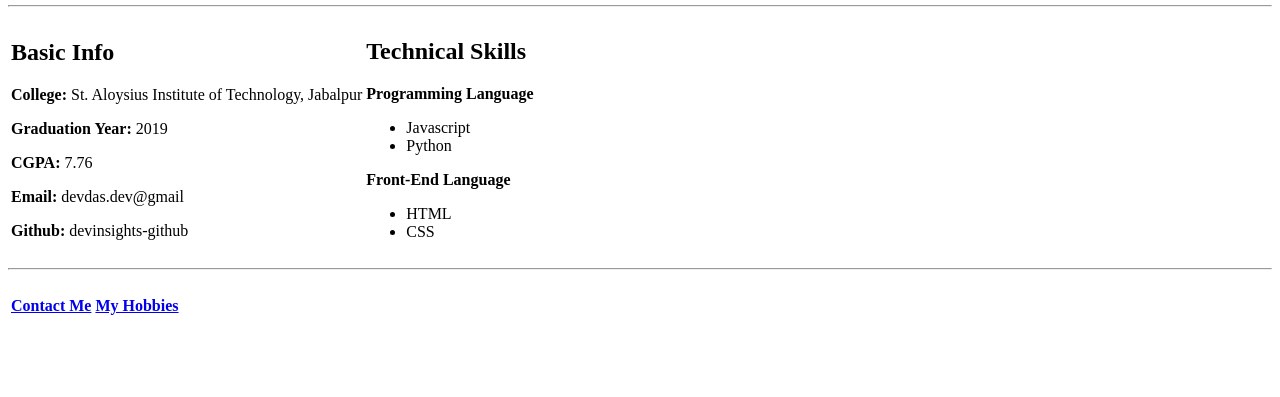
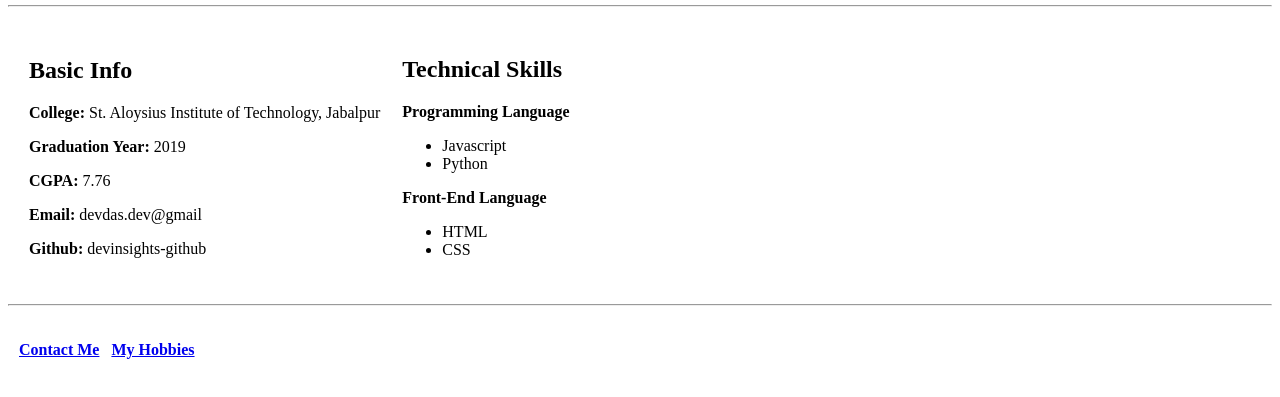
Before and after one commit to devdas-dd/CV, a plain HTML site: page index.html in a window 1280 px wide. Shown: the part 207-604 px from the top of the page. Drawn offline with Linux system fonts and the light colour scheme.

Commit message:
index file updated

```diff
--- a/index.html
+++ b/index.html
@@ -17,7 +17,7 @@
         </tr>
     </table>
         <hr>
-    <table>
+    <table cellspacing="20">
         <tr>
             <td><h2>Basic Info</h2>
                 <p><strong>College:</strong> St. Aloysius Institute of Technology, Jabalpur</p>
@@ -38,7 +38,7 @@
         </tr>
     </table>
     <hr>
-    <table>
+    <table cellspacing="10">
         <tr>
             <td>
              <p><strong><span><a href ="contact.html">Contact Me </a></span></strong></p>
```
